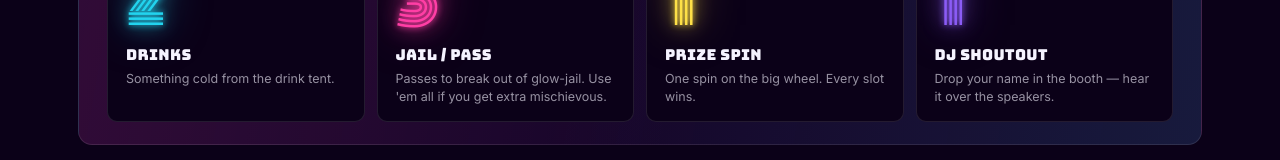
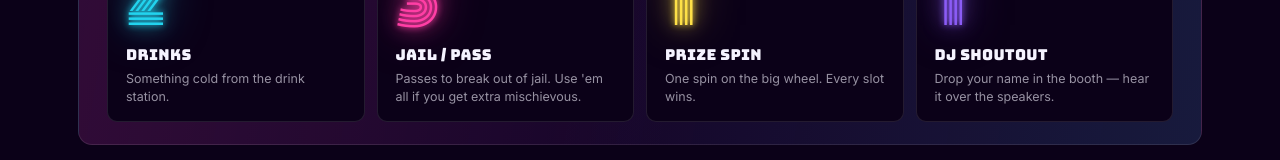
Before and after one commit to dadlifeforthewin/spring-bbq-bash, a Next.js app: page / in a window 1280 px wide. Shown: the part 1207-1367 px from the top of the page. Built offline with nearby package versions, Linux system fonts and the light colour scheme; a web font is replaced by a local one.

Commit message:
copy(landing): 'drink tent' → 'drink station'; drop 'glow-' from jail

```diff
--- a/src/app/page.tsx
+++ b/src/app/page.tsx
@@ -182,7 +182,7 @@ export default function Home() {
                   <path d="M8 10V7a4 4 0 0 1 8 0v3" />
                 </svg>
                 <h3>DRINKS</h3>
-                <p>Something cold from the drink tent.</p>
+                <p>Something cold from the drink station.</p>
               </div>
               <div className={`${styles.perk} ${styles.perk2}`}>
                 <div className={styles.perkCount}>3</div>
@@ -198,7 +198,7 @@ export default function Home() {
                   <path d="M8 5v14M12 5v14M16 5v14" />
                 </svg>
                 <h3>JAIL / PASS</h3>
-                <p>Passes to break out of glow-jail. Use &apos;em all if you get extra mischievous.</p>
+                <p>Passes to break out of jail. Use &apos;em all if you get extra mischievous.</p>
               </div>
               <div className={`${styles.perk} ${styles.perk3}`}>
                 <div className={styles.perkCount}>1</div>
```
